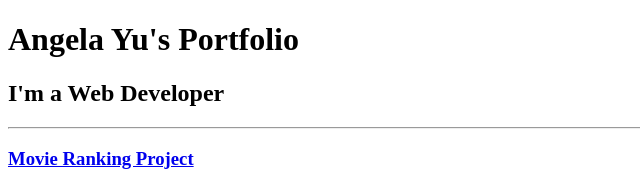
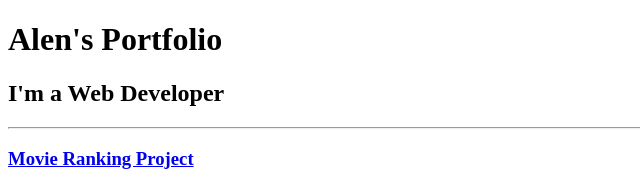
Before and after one commit to AlenElias/HTML.PORTFOLIO, a plain HTML site: page solution.html in a window 1280 px wide. Shown: the top 171 px of the page, without its empty margins (0-640 px from the left). Drawn offline with Linux system fonts and the light colour scheme.

Commit message:
Update solution.html

```diff
--- a/solution.html
+++ b/solution.html
@@ -3,11 +3,11 @@
 
 <head>
   <meta charset="UTF-8">
-  <title>Angela's Portfolio</title>
+  <title>ALEN's Portfolio</title>
 </head>
 
 <body>
-  <h1>Angela Yu's Portfolio</h1>
+  <h1>Alen's Portfolio</h1>
   <h2>I'm a Web Developer</h2>
   <hr />
   <h3><a href="./public/movie-ranking.html">Movie Ranking Project</a></h3>
```
